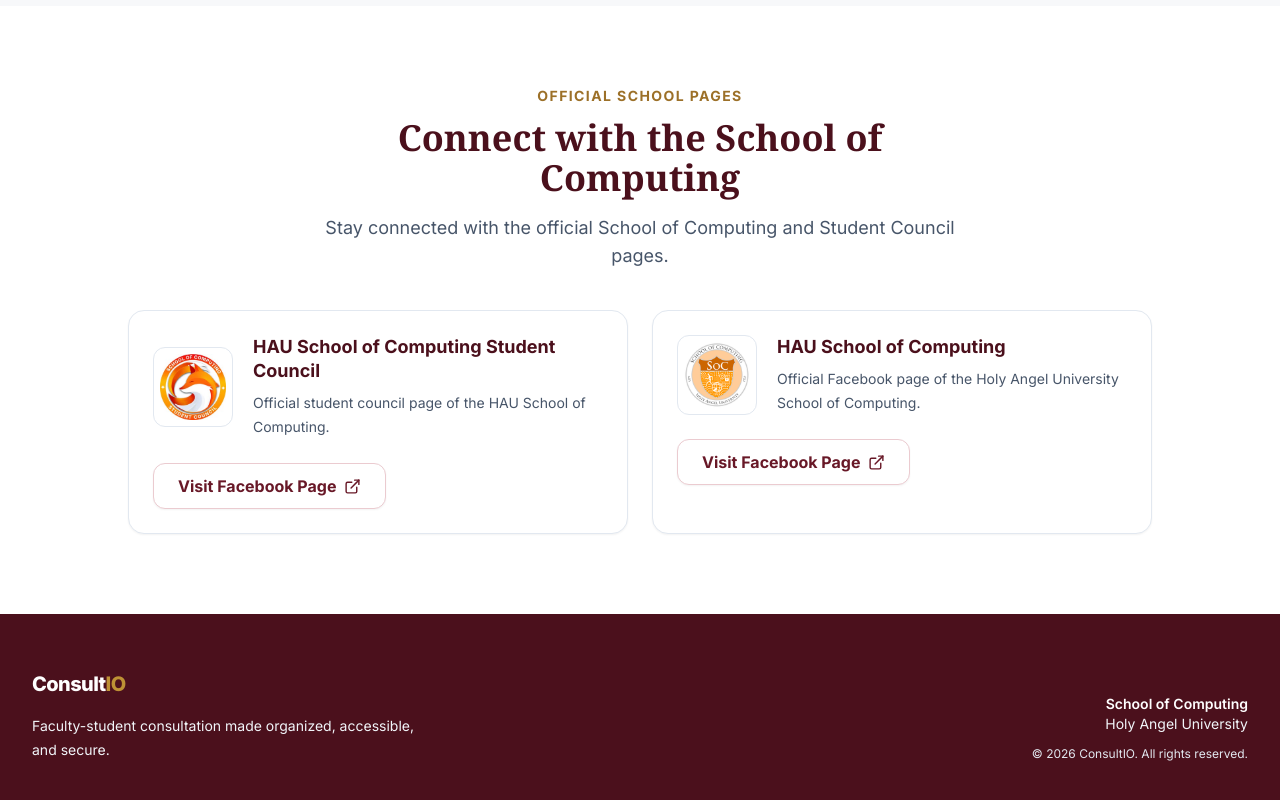
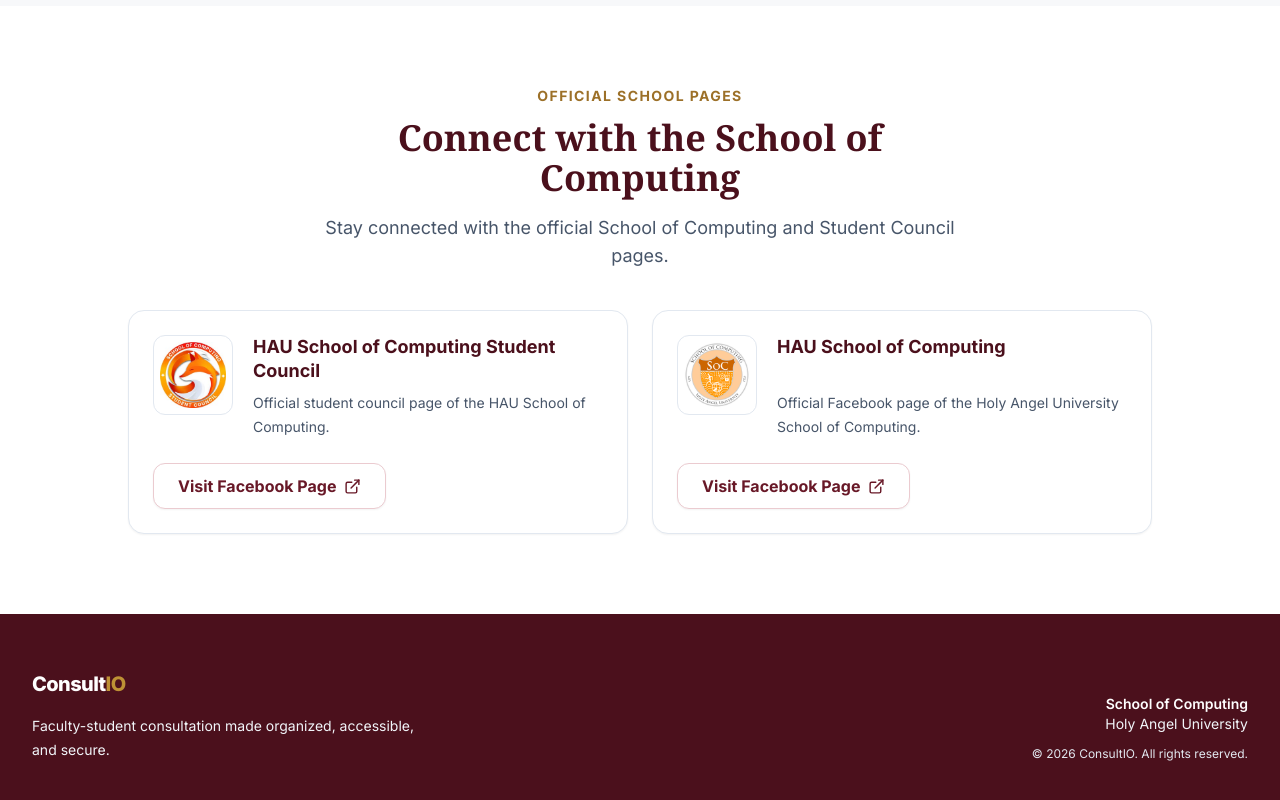
Before and after one commit to HAUSOCCODE/ConsultIO, a React (Vite) app in the folder client/: page / in a window 1280 px wide. Shown: the part 1797-2597 px from the top of the page. Built offline with nearby package versions, Linux system fonts and the light colour scheme; no server answers.

Commit message:
Update ConsultIO current development changes

```diff
--- a/client/src/pages/Public/LandingPage.jsx
+++ b/client/src/pages/Public/LandingPage.jsx
@@ -222,13 +222,13 @@
               </p>
             </div>
 
-            <div className="mx-auto mt-10 grid w-full max-w-5xl grid-cols-1 gap-5 md:grid-cols-2 md:gap-6">
+            <div className="mx-auto mt-10 grid w-full max-w-5xl grid-cols-1 items-stretch gap-5 md:grid-cols-2 md:gap-6">
               {socialPages.map((page) => (
                 <article
                   key={page.href}
-                  className="flex min-w-0 max-w-full flex-col rounded-2xl border border-slate-200 bg-white p-5 shadow-sm transition duration-300 hover:-translate-y-1 hover:border-maroon-200 hover:shadow-card sm:p-6"
+                  className="flex h-full min-w-0 max-w-full flex-col rounded-2xl border border-slate-200 bg-white p-5 shadow-sm transition duration-300 hover:-translate-y-1 hover:border-maroon-200 hover:shadow-card sm:p-6"
                 >
-                  <div className="flex min-w-0 flex-col gap-5 min-[380px]:flex-row min-[380px]:items-center">
+                  <div className="flex min-w-0 flex-1 flex-col gap-5 min-[380px]:flex-row min-[380px]:items-start">
                     <div className="grid h-20 w-20 shrink-0 place-items-center overflow-hidden rounded-xl border border-slate-200 bg-white p-1.5">
                       <img
                         src={page.image}
@@ -237,7 +237,7 @@
                       />
                     </div>
                     <div className="min-w-0">
-                      <h3 className="break-words text-lg font-bold leading-6 text-maroon-900">
+                      <h3 className="break-words text-lg font-bold leading-6 text-maroon-900 md:min-h-[4.5rem] lg:min-h-12">
                         {page.title}
                       </h3>
                       <p className="mt-2 break-words text-sm leading-6 text-slate-600">
@@ -245,16 +245,18 @@
                       </p>
                     </div>
                   </div>
+                  <div className="mt-auto pt-6">
                     <a
                       href={page.href}
                       target="_blank"
                       rel="noopener noreferrer"
-                    className="btn-secondary mt-6 w-full gap-2 sm:w-fit"
+                      className="btn-secondary w-full gap-2 sm:w-fit"
                       aria-label={`Visit ${page.title} on Facebook (opens in a new tab)`}
                     >
                       Visit Facebook Page
                       <ExternalLink size={17} aria-hidden="true" />
                     </a>
+                  </div>
                 </article>
               ))}
             </div>
```
Also changed, not shown: 1 other file (tests, documents, lock files or other folders). Lines whose indentation alone changed are shown as unchanged.
